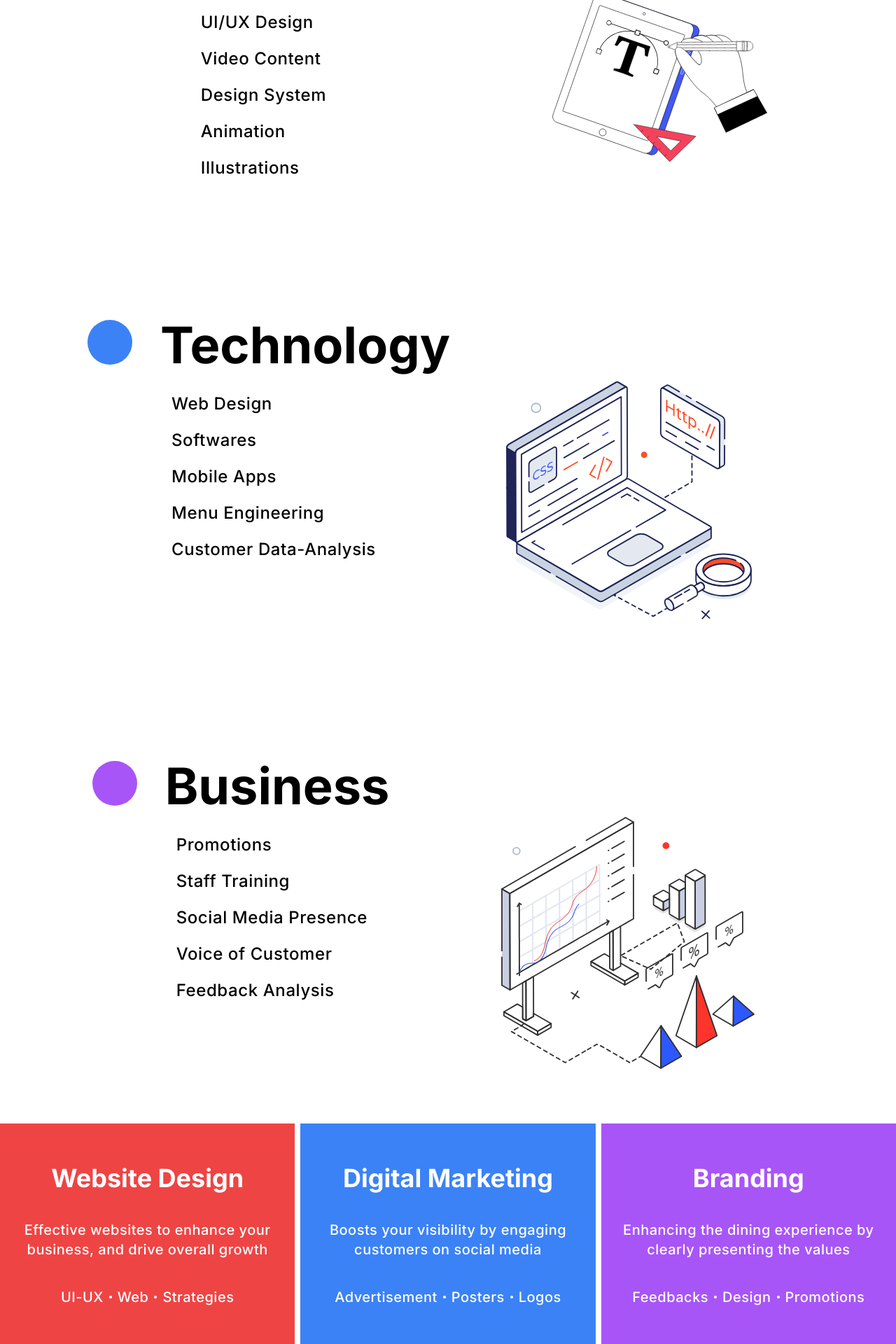
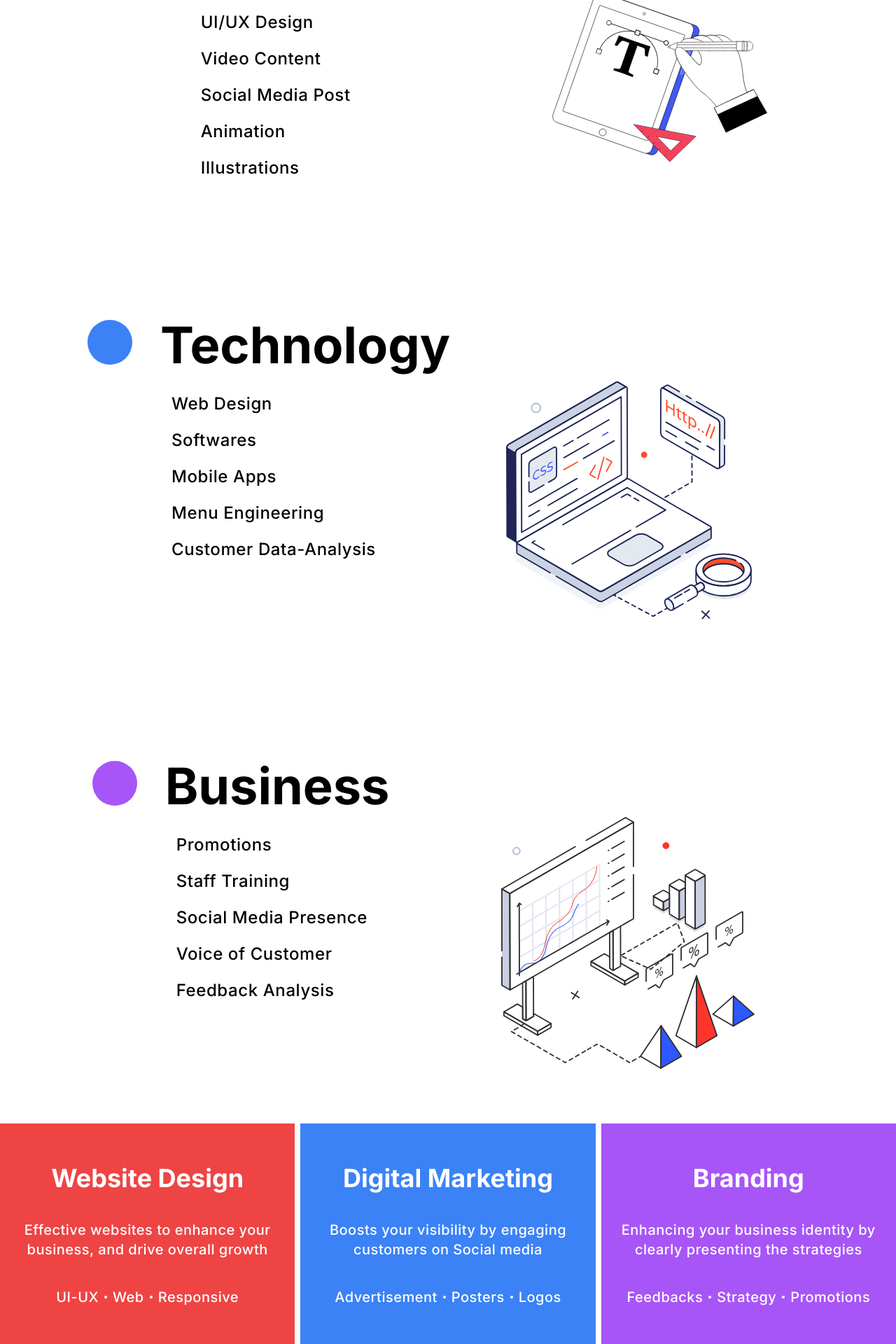
Before and after one commit to kanishkacodes/explorex, a Next.js app: page /Services in a window 1280 px wide. Shown: the part 280-2200 px from the top of the page at 70% size. Built offline with nearby package versions, Linux system fonts and the light colour scheme.

Commit message:
update content

```diff
--- a/src/components/Carda.tsx
+++ b/src/components/Carda.tsx
@@ -17,7 +17,7 @@ function Carda() {
             <div className="rounded-full w-1 h-1 bg-white"></div>
             <p>Web</p>
             <div className="rounded-full w-1 h-1 bg-white"></div>
-            <p>Strategies</p>
+            <p>Responsive</p>
           </div>
 
 
--- a/src/components/Cardb.tsx
+++ b/src/components/Cardb.tsx
@@ -10,7 +10,7 @@ function Cardb() {
         <div className=' h-screen bg-blue-500 hover:bg-blue-800'>
           <div className=' h-2/5 flex flex-col px-4 justify-center items-center '>
           <h1 className="font-bold  text-4xl flex justify-center items-center md:mb-10 mb-9  text-white">Digital Marketing</h1>
-          <p className=" text-xl tracking-wide font-medium flex justify-center items-center md:mb-10 mb-9  text-white text-center ">Boosts your visibility by engaging customers on social media</p>
+          <p className=" text-xl tracking-wide font-medium flex justify-center items-center md:mb-10 mb-9  text-white text-center ">Boosts your visibility by engaging customers on Social media</p>
 
           <div className=" text-xl tracking-wide font-medium flex justify-center items-center space-x-2  text-white">
             <p>Advertisement</p>
--- a/src/components/Cardc.tsx
+++ b/src/components/Cardc.tsx
@@ -10,12 +10,12 @@ function Cardc() {
         <div className=' h-screen  bg-purple-500 hover:bg-purple-800'>
           <div className=' h-2/5 flex flex-col px-4 justify-center items-center'>
           <h1 className="font-bold  text-4xl flex justify-center items-center md:mb-10 mb-9 text-white">Branding</h1>
-          <p className=" text-xl tracking-wide font-medium flex justify-center items-center md:mb-10 mb-9 text-white text-center ">Enhancing the dining experience by clearly presenting the values</p>
+          <p className=" text-xl tracking-wide font-medium flex justify-center items-center md:mb-10 mb-9 text-white text-center ">Enhancing your business identity by clearly presenting the strategies</p>
 
           <div className=" text-xl tracking-wide font-medium flex justify-center items-center space-x-2  text-white">
             <p>Feedbacks</p>
             <div className="rounded-full w-1 h-1 bg-white"></div>
-            <p>Design</p>
+            <p>Strategy</p>
             <div className="rounded-full w-1 h-1 bg-white"></div>
             <p>Promotions</p>
           </div>
--- a/src/components/Design.tsx
+++ b/src/components/Design.tsx
@@ -47,7 +47,7 @@ function Design() {
               Design
             </motion.h1>
             <div className="ml-14 mt-8 mb-8">
-              {["UI/UX Design", "Video Content", "Design System", "Animation", "Illustrations"].map((text, index) => (
+              {["UI/UX Design", "Video Content", "Social Media Post", "Animation", "Illustrations"].map((text, index) => (
                 <motion.p
                   key={index}
                   initial="hidden"
```
